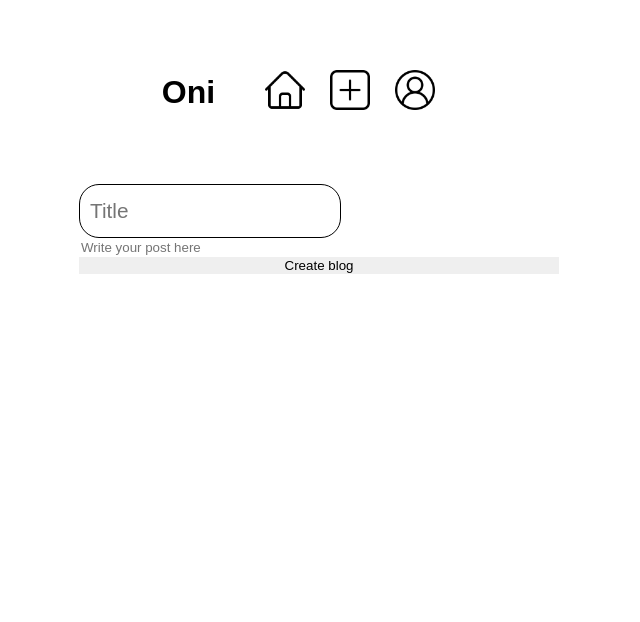
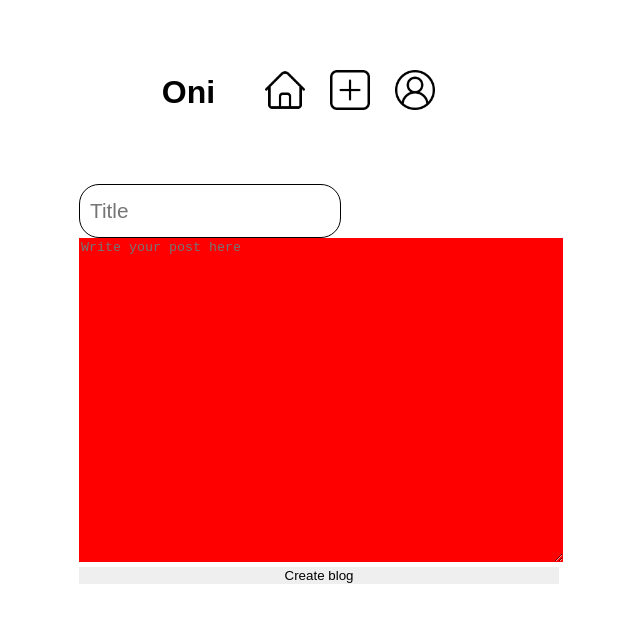
Before and after one commit to onifernando1/blog, a React (Create React App) app in the folder blog/frontend/: page /posts/create in a window 1280 px wide. Shown: the top 622 px of the page, without its empty margins (319-959 px from the left). Built offline with nearby package versions, Linux system fonts and the light colour scheme; no server answers.

Commit message:
change to textarea to wrap

```diff
--- a/blog/frontend/src/assets/styles/newpost.css
+++ b/blog/frontend/src/assets/styles/newpost.css
@@ -9,3 +9,18 @@
   justify-content: center;
   align-items: center;
 }
+
+.textarea-input.text input {
+  background-color: red;
+  height: 20rem;
+}
+
+#information {
+  border: 0px solid white;
+  outline: none;
+  width: 30rem;
+  background-color: red;
+  height: 20rem;
+  white-space: pre-wrap;
+  overflow-wrap: break-word;
+}
--- a/blog/frontend/src/components/NewPostForm.js
+++ b/blog/frontend/src/components/NewPostForm.js
@@ -64,12 +64,13 @@ function NewPostForm(params) {
             ></input>
           </div>
           <div>
-            <input
-              type="textarea"
+            <textarea
               name="information"
               id="information"
               placeholder="Write your post here"
-            ></input>
+              rows="14"
+              cols="10"
+            ></textarea>
           </div>
           {/* <div>
           <label htmlFor="image">Image</label>
```
